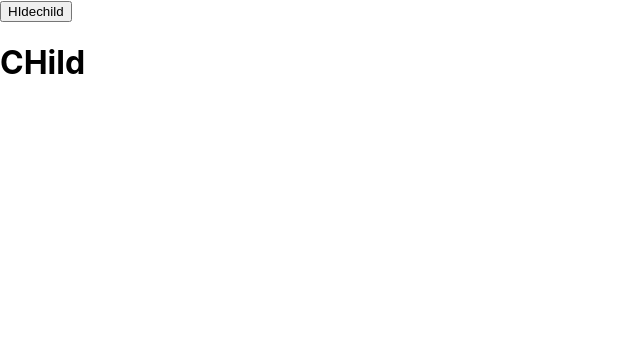
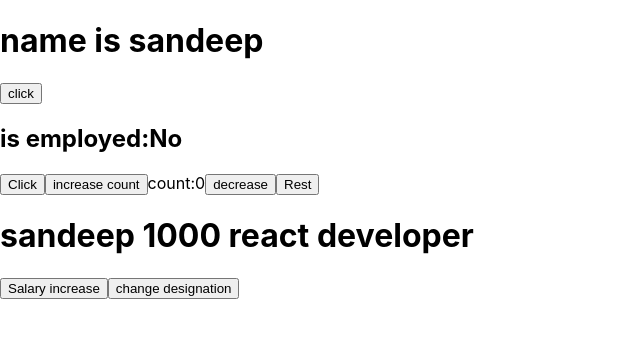
Before and after one commit to sandeepbusa41/react_class, a React (Create React App) app: page / in a window 1280 px wide. Shown: the top 338 px of the page, without its empty margins (0-640 px from the left). Built offline with nearby package versions, Linux system fonts and the light colour scheme.

Commit message:
useState

```diff
--- a/src/App.js
+++ b/src/App.js
@@ -4,13 +4,14 @@ import Todo from './component/todo';
 import Products from './component/fetch/fetch';
 import Productss from './component/fetch/sample';
 import Parent from './component/unmountingphase/parent';
+import LoginForm from './component/forms/login';
+import UserProfile from './component/profile/profile';
 function App(){
 
 
       return(
         <div>
-        {/* <Products   fevcolor={'green'}/> */}
-        <Parent/>
+        <UserProfile/>
 
         </div>
       )
--- /dev/null
+++ b/src/component/forms/login.js
@@ -0,0 +1,58 @@
+import React, { useState } from 'react';
+import './styles.css';
+
+
+function LoginForm() {
+
+    const [username,setName]=useState
+    const  [password,setPassword]=useState
+
+
+
+    //username validation
+    function userValidate(event){
+        username=event.target.value
+        console.log(username)
+    }
+
+    //password validate
+    function passwordValidate(){
+
+              console.log('hi')
+
+    }
+
+
+
+
+
+
+
+
+    return (
+        <div className="login-container">
+            <form action="action_page.php" method="post">
+                <div className="imgcontainer">
+                    <img src="img_avatar2.png" alt="Avatar" className="avatar" />
+                </div>
+
+                <div className="container">
+                    <label htmlFor="uname"><b>Username</b></label>
+                    <input type="text" placeholder="Enter Username" name="uname" required  value={username}  onClick={userValidate}/>
+
+                    <label htmlFor="psw"><b>Password</b></label>
+                    <input type="password" placeholder="Enter Password" name="psw" required  value={password} onClick={passwordValidate}/>
+
+                    <button type="submit">Login</button>
+                </div>
+
+                <div className="container" style={{ backgroundColor: "#f1f1f1" }}>
+                    <button type="button" className="cancelbtn">Cancel</button>
+                    <span className="psw">Forgot <a href="#">password?</a></span>
+                </div>
+            </form>
+        </div>
+    );
+}
+
+export default LoginForm;
--- /dev/null
+++ b/src/component/forms/styles.css
@@ -0,0 +1,76 @@
+/* styles.css */
+
+/* body {
+    font-family: Arial, sans-serif;
+    background-color: #f2f2f2;
+    display: flex;
+    justify-content: center;
+    align-items: center;
+    height: 100vh;
+    margin: 0;
+}
+
+.login-container {
+    width: 300px;
+    padding: 16px;
+    background-color: white;
+    box-shadow: 0 4px 8px 0 rgba(0,0,0,0.2);
+    border-radius: 10px;
+}
+
+img.avatar {
+    width: 40%;
+    border-radius: 50%;
+    display: block;
+    margin: 0 auto 20px auto;
+}
+
+.container {
+    padding: 16px;
+}
+
+input[type=text], input[type=password] {
+    width: 100%;
+    padding: 12px 20px;
+    margin: 8px 0;
+    display: inline-block;
+    border: 1px solid #ccc;
+    box-sizing: border-box;
+    border-radius: 4px;
+}
+
+button {
+    background-color: #4CAF50;
+    color: white;
+    padding: 14px 20px;
+    margin: 8px 0;
+    border: none;
+    cursor: pointer;
+    width: 100%;
+    border-radius: 4px;
+}
+
+button:hover {
+    opacity: 0.8;
+}
+
+.cancelbtn {
+    width: auto;
+    padding: 10px 18px;
+    background-color: #f44336;
+}
+
+.psw {
+    float: right;
+    padding-top: 16px;
+}
+
+@media screen and (max-width: 300px) {
+    .psw {
+       display: block;
+       float: none;
+    }
+    .cancelbtn {
+       width: 100%;
+    }
+} */
--- /dev/null
+++ b/src/component/profile/profile.js
@@ -0,0 +1,85 @@
+import { useState } from "react"
+
+function UserProfile(){
+    const [name,setName]=useState('sandeep')
+    const[status,setStaus]=useState(false)
+    const[countNum,setcountNum]=useState(0)
+    const[employee,setEmployee]=useState({
+        name:'sandeep',
+        salary:1000,
+        designation:'react developer'
+    })
+
+    function changeName(){
+        setName('Busa')
+    }
+    function changeEmployeeStatus(){
+        setStaus(!status)
+
+    }
+
+    function counter(){
+
+        setcountNum(
+            countNum+1
+        )
+
+
+    }
+    function decreseCount(){
+        if(countNum<=0){
+            alert('cant decrease to negative values')
+        }
+        else{
+            setcountNum(
+                countNum-1
+            )
+        }
+    }
+    function resetCount(){
+        setcountNum(0
+        )
+
+    }
+    function increasesalary(){
+
+        setEmployee({
+            ...employee,salary:employee.salary+1000,
+
+        }
+
+        )
+    }
+    function changeDesignation(){
+        setEmployee({
+            ...employee,
+            designation:'python developer',
+
+        })
+    }
+
+
+
+
+
+
+
+    return(
+        <div>
+        <h1>name is {name}</h1>
+        <button  onClick={changeName}>click</button>
+        <h2>is employed:{status?'Yes':'No'}</h2>
+        <button onClick={changeEmployeeStatus}>Click</button>
+        <button  onClick={counter}>increase count</button>
+        <span>count:{countNum}</span>
+        <button onClick={decreseCount}>decrease</button>
+        <button onClick={resetCount}>Rest</button>
+        <h1>{employee.name} {employee.salary} {employee.designation}</h1>
+        <button onClick={increasesalary}>Salary increase</button>
+        <button onClick={changeDesignation}>change designation</button>
+
+    </div>
+    )
+
+}
+export default UserProfile
```
